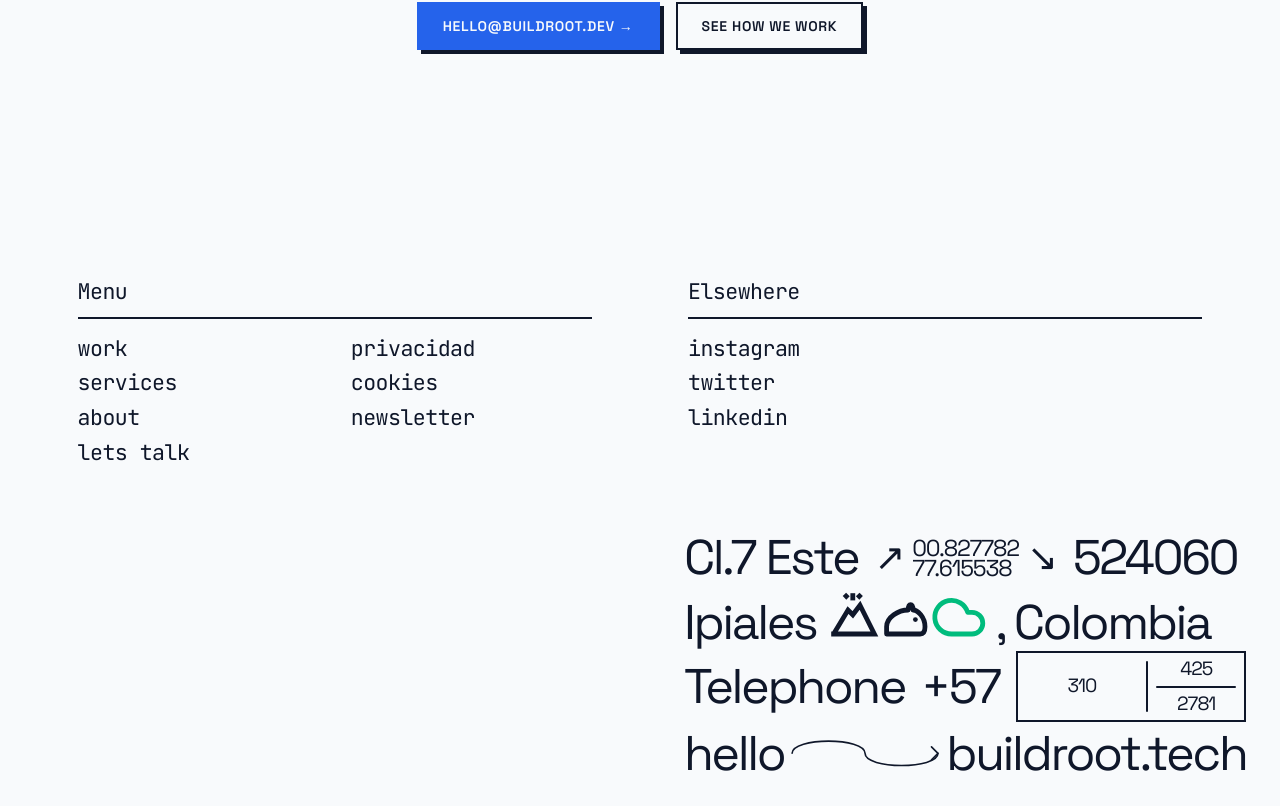
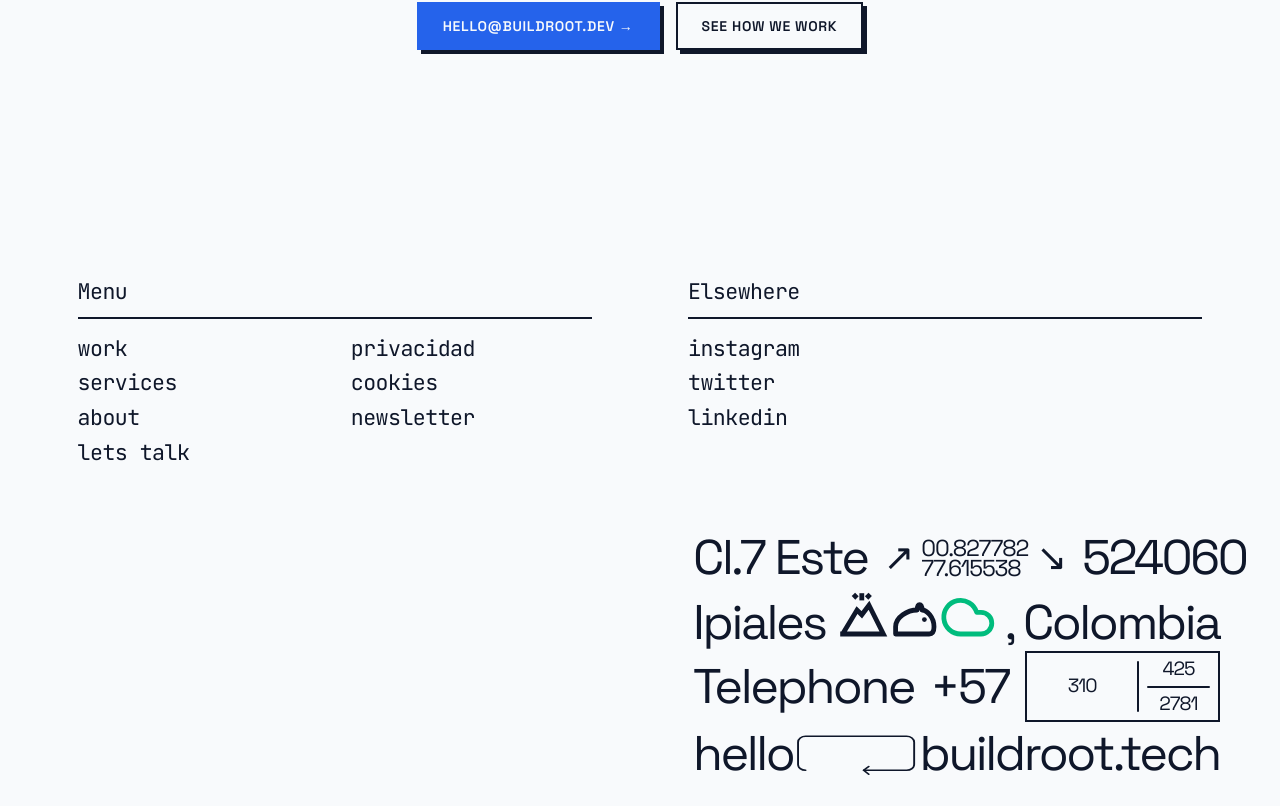
Before and after one commit to buildroot-tech/front-buildroot, a Next.js app: page / in a window 1280 px wide. Shown: the part 3298-4104 px from the top of the page. Built offline with nearby package versions, Linux system fonts and the light colour scheme.

Commit message:
feat(footer): rounded-rect horseshoe SVG with left-pointing arrow at center-bottom

```diff
--- a/components/layout/Footer.tsx
+++ b/components/layout/Footer.tsx
@@ -261,23 +261,23 @@ export function Footer(): React.ReactElement {
                     <span className="shrink-0 font-display font-normal text-[var(--text-primary)] text-[clamp(2.2rem,3.8vw,5rem)] leading-[0.85] tracking-tighter group-hover:text-[var(--bg-primary)] transition-colors duration-300 lowercase">
                       {contactInfo.email.split("@")[0]}
                     </span>
-                    {/* Circular arrow — evokes the @ loop, connects hello → buildroot.tech */}
+                    {/* Rounded-rect horseshoe: starts bottom-left, wraps around, arrow at center-bottom pointing ← */}
                     <svg
                       className="flex-1 text-[var(--text-primary)] group-hover:text-[var(--bg-primary)] transition-colors duration-300"
                       style={{ height: "clamp(2.2rem,3.8vw,5rem)" }}
-                      viewBox="0 0 200 60"
+                      viewBox="0 0 200 100"
                       preserveAspectRatio="none"
                       fill="none"
                       stroke="currentColor"
-                      strokeWidth="2"
+                      strokeWidth="3"
                       strokeLinecap="round"
                       strokeLinejoin="round"
                       aria-hidden="true"
                     >
-                      {/* Arc going right, looping back, then arrow pointing right */}
-                      <path d="M 10 30 C 10 10, 100 10, 100 30 C 100 50, 190 50, 190 30" />
-                      {/* Arrowhead */}
-                      <path d="M 182 22 L 190 30 L 182 38" />
+                      {/* 3 sides of rounded rect: bottom-left → up → top → down → center-bottom */}
+                      <path d="M 20 85 A 12 12 0 0 1 8 73 L 8 27 A 12 12 0 0 1 20 15 L 180 15 A 12 12 0 0 1 192 27 L 192 73 A 12 12 0 0 1 180 85 L 112 85" />
+                      {/* Arrowhead pointing ← at center-bottom */}
+                      <path d="M 120 77 L 112 85 L 120 93" />
                     </svg>
                     <span className="shrink-0 font-display font-normal text-[var(--text-primary)] text-[clamp(2.2rem,3.8vw,5rem)] leading-[0.85] tracking-tighter group-hover:text-[var(--bg-primary)] transition-colors duration-300 lowercase">
                       {contactInfo.email.split("@")[1]}
```
